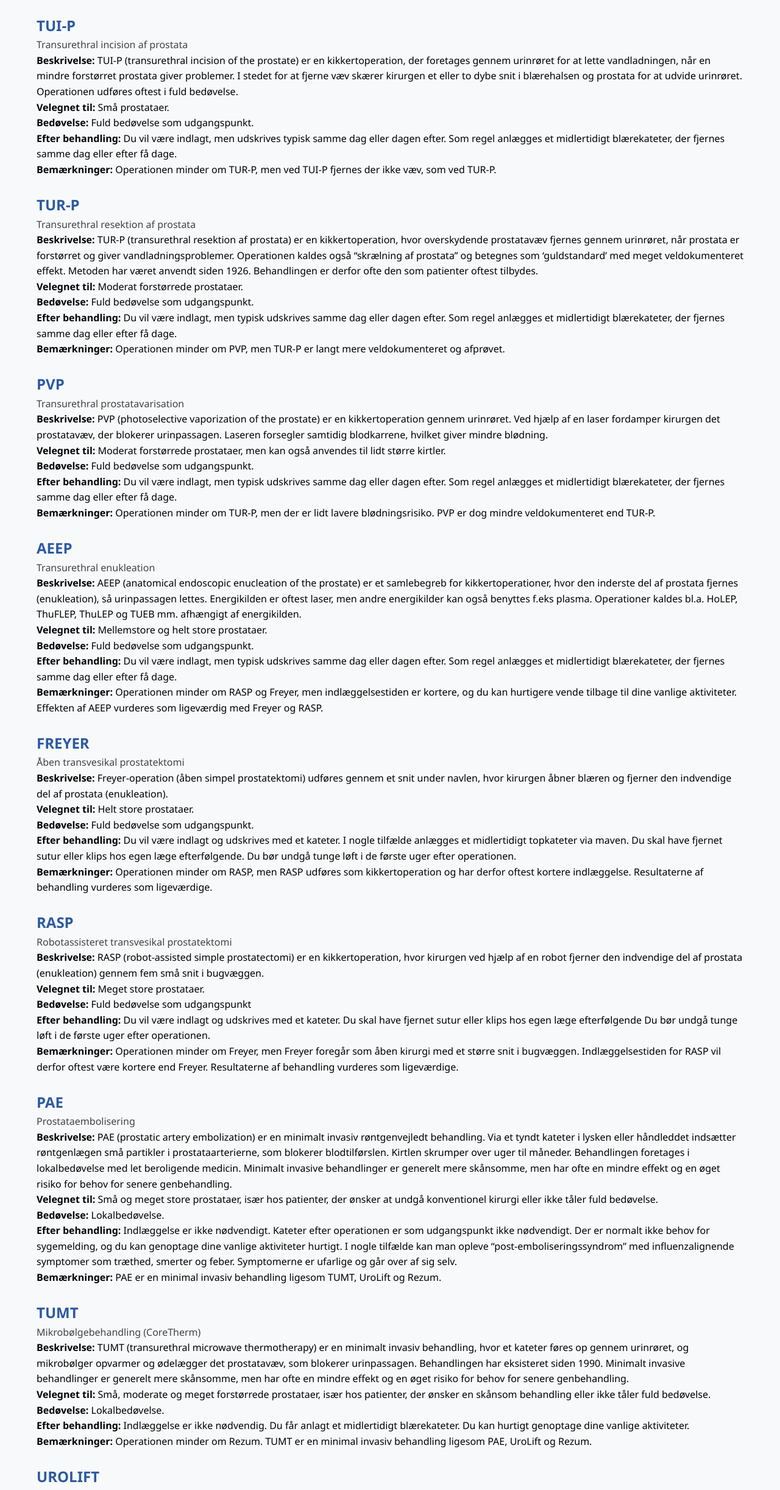
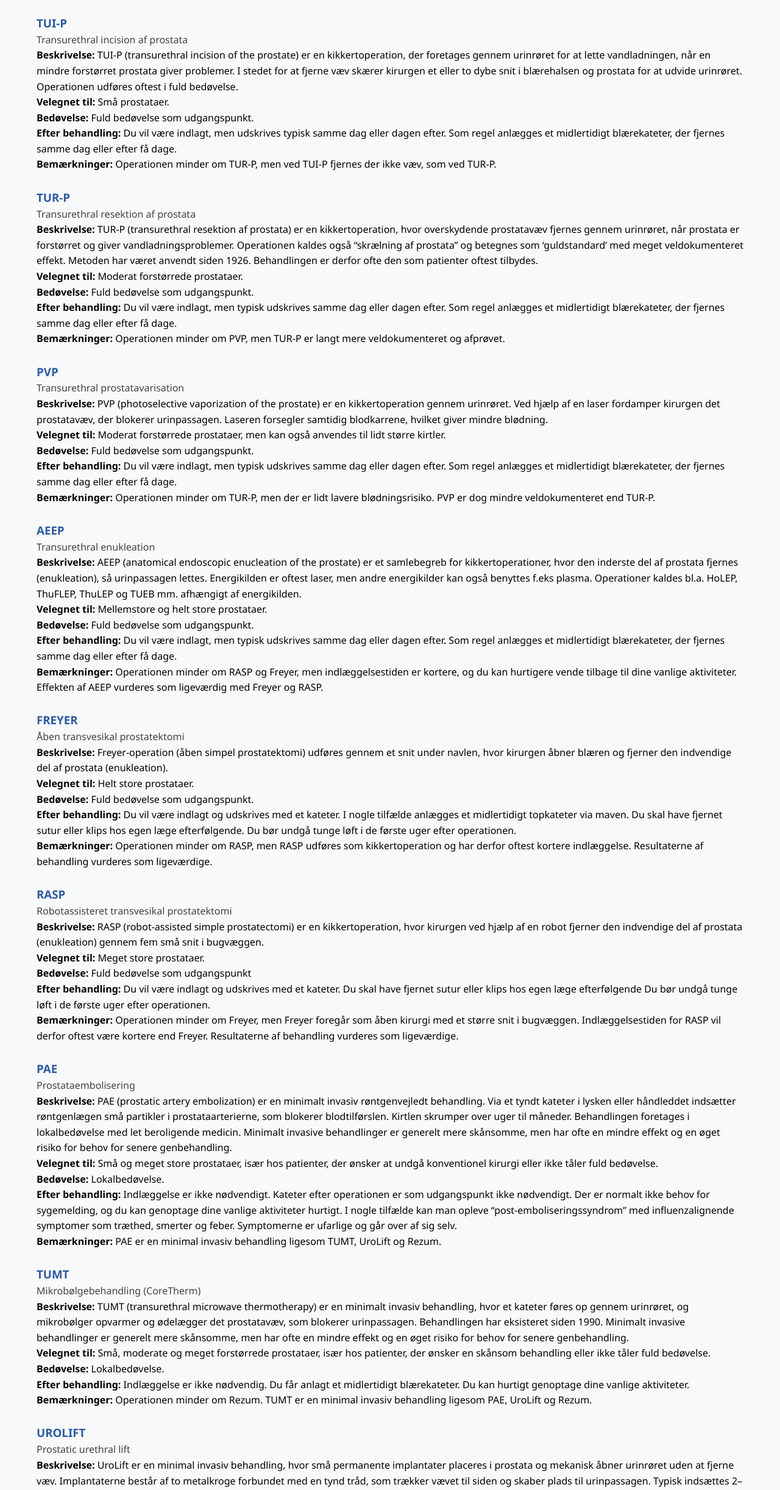
Before and after one commit to P1N60/info_website, a plain HTML site: page docs/treatment_info.html in a window 1280 px wide. Shown: the part 166-2610 px from the top of the page at 61% size. Drawn offline with Linux system fonts and the light colour scheme.

Commit message:
updated text on treatment info page

```diff
--- a/docs/styles.css
+++ b/docs/styles.css
@@ -444,7 +444,7 @@ footer {
 }
 .treatment-page h2{
     color: #2c5aa0;
-    text-align: left;
+    text-align: center;
 }
 .treatment-page a{
     color: #424242;
--- a/docs/treatment_info.html
+++ b/docs/treatment_info.html
@@ -31,7 +31,7 @@
             <h1 style="color: #2c5aa0;">Information om behandlinger</h1>
             <br>
             <!-- TUI-P -->
-            <h2>TUI-P</h2>
+            <h3>TUI-P</h3>
             <a>Transurethral incision af prostata</a>
             <p><strong>Beskrivelse: </strong>TUI‑P (transurethral incision of the prostate) er en kikkertoperation, der foretages gennem urinrøret for at lette vandladningen, når en mindre forstørret prostata giver problemer. I stedet for at fjerne væv skærer kirurgen et eller to dybe snit i blærehalsen og prostata for at udvide urinrøret. Operationen udføres oftest i fuld bedøvelse.</p>
             <p><strong>Velegnet til: </strong> Små prostataer.</p>
@@ -40,7 +40,7 @@
             <p><strong>Bemærkninger: </strong>Operationen minder om TUR-P, men ved TUI-P fjernes der ikke væv, som ved TUR-P.</p>
             <br>
             <!-- TUR-P -->
-            <h2>TUR-P</h2>
+            <h3>TUR-P</h3>
             <a>Transurethral resektion af prostata</a>
             <p><strong>Beskrivelse: </strong>TUR‑P (transurethral resektion af prostata) er en kikkertoperation, hvor overskydende prostatavæv fjernes gennem urinrøret, når prostata er forstørret og giver vandladningsproblemer. Operationen kaldes også “skrælning af prostata” og betegnes som ‘guldstandard’ med meget veldokumenteret effekt. Metoden har været anvendt siden 1926. Behandlingen er derfor ofte den som patienter oftest tilbydes.</p>
             <p><strong>Velegnet til: </strong>Moderat forstørrede prostataer.</p>
@@ -49,7 +49,7 @@
             <p><strong>Bemærkninger: </strong>Operationen minder om PVP, men TUR-P er langt mere veldokumenteret og afprøvet.</p>
             <br>
             <!-- PVP -->
-            <h2>PVP</h2>
+            <h3>PVP</h3>
             <a>Transurethral prostatavarisation</a>
             <p><strong>Beskrivelse: </strong>PVP (photoselective vaporization of the prostate) er en kikkertoperation gennem urinrøret. Ved hjælp af en laser fordamper kirurgen det prostatavæv, der blokerer urinpassagen. Laseren forsegler samtidig blodkarrene, hvilket giver mindre blødning.</p>
             <p><strong>Velegnet til: </strong>Moderat forstørrede prostataer, men kan også anvendes til lidt større kirtler.</p>
@@ -58,7 +58,7 @@
             <p><strong>Bemærkninger: </strong>Operationen minder om TUR-P, men der er lidt lavere blødningsrisiko. PVP er dog mindre veldokumenteret end TUR-P.</p>
             <br>
             <!-- AEEP -->
-            <h2>AEEP</h2>
+            <h3>AEEP</h3>
             <a>Transurethral enukleation</a>
             <p><strong>Beskrivelse: </strong>AEEP (anatomical endoscopic enucleation of the prostate) er et samlebegreb for kikkertoperationer, hvor den inderste del af prostata fjernes (enukleation), så urinpassagen lettes. Energikilden er oftest laser, men andre energikilder kan også benyttes f.eks plasma. Operationer kaldes bl.a. HoLEP, ThuFLEP, ThuLEP og TUEB mm. afhængigt af energikilden.</p>
             <p><strong>Velegnet til: </strong>Mellemstore og helt store prostataer.</p>
@@ -67,7 +67,7 @@
             <p><strong>Bemærkninger: </strong>Operationen minder om RASP og Freyer, men indlæggelsestiden er kortere, og du kan hurtigere vende tilbage til dine vanlige aktiviteter. Effekten af AEEP vurderes som ligeværdig med Freyer og RASP.</p>
             <br>
             <!-- FREYER -->
-            <h2>FREYER</h2>
+            <h3>FREYER</h3>
             <a>Åben transvesikal prostatektomi</a>
             <p><strong>Beskrivelse: </strong>Freyer-operation (åben simpel prostatektomi) udføres gennem et snit under navlen, hvor kirurgen åbner blæren og fjerner den indvendige del af prostata (enukleation). </p>
             <p><strong>Velegnet til: </strong>Helt store prostataer.</p>
@@ -76,7 +76,7 @@
             <p><strong>Bemærkninger: </strong>Operationen minder om RASP, men RASP udføres som kikkertoperation og har derfor oftest kortere indlæggelse. Resultaterne af behandling vurderes som ligeværdige. </p>
             <br>
             <!-- RASP -->
-            <h2>RASP</h2>
+            <h3>RASP</h3>
             <a>Robotassisteret transvesikal prostatektomi</a>
             <p><strong>Beskrivelse: </strong>RASP (robot-assisted simple prostatectomi) er en kikkertoperation, hvor kirurgen ved hjælp af en robot fjerner den indvendige del af prostata (enukleation) gennem fem små snit i bugvæggen.</p>
             <p><strong>Velegnet til: </strong>Meget store prostataer.</p>
@@ -85,7 +85,7 @@
             <p><strong>Bemærkninger: </strong>Operationen minder om Freyer, men Freyer foregår som åben kirurgi med et større snit i bugvæggen. Indlæggelsestiden for RASP vil derfor oftest være kortere end Freyer. Resultaterne af behandling vurderes som ligeværdige. </p>
             <br>
             <!-- PAE -->
-            <h2>PAE</h2>
+            <h3>PAE</h3>
             <a>Prostataembolisering</a>
             <p><strong>Beskrivelse: </strong>PAE (prostatic artery embolization) er en minimalt invasiv røntgenvejledt behandling. Via et tyndt kateter i lysken eller håndleddet indsætter røntgenlægen små partikler i prostataarterierne, som blokerer blodtilførslen. Kirtlen skrumper over uger til måneder. Behandlingen foretages i lokalbedøvelse med let beroligende medicin. Minimalt invasive behandlinger er generelt mere skånsomme, men har ofte en mindre effekt og en øget risiko for behov for senere genbehandling.</p>
             <p><strong>Velegnet til: </strong>Små og meget store prostataer, især hos patienter, der ønsker at undgå konventionel kirurgi eller ikke tåler fuld bedøvelse.</p>
@@ -94,7 +94,7 @@
             <p><strong>Bemærkninger: </strong>PAE er en minimal invasiv behandling ligesom TUMT, UroLift og Rezum.</p>
             <br>
             <!-- TUMT -->
-            <h2>TUMT</h2>
+            <h3>TUMT</h3>
             <a>Mikrobølgebehandling (CoreTherm)</a>
             <p><strong>Beskrivelse: </strong>TUMT (transurethral microwave thermotherapy) er en minimalt invasiv behandling, hvor et kateter føres op gennem urinrøret, og mikrobølger opvarmer og ødelægger det prostatavæv, som blokerer urinpassagen. Behandlingen har eksisteret siden 1990. Minimalt invasive behandlinger er generelt mere skånsomme, men har ofte en mindre effekt og en øget risiko for behov for senere genbehandling.</p>
             <p><strong>Velegnet til: </strong>Små, moderate og meget forstørrede prostataer, især hos patienter, der ønsker en skånsom behandling eller ikke tåler fuld bedøvelse.</p>
@@ -103,7 +103,7 @@
             <p><strong>Bemærkninger: </strong>Operationen minder om Rezum. TUMT er en minimal invasiv behandling ligesom PAE, UroLift og Rezum.</p>
             <br>
             <!-- UROLIFT -->
-            <h2>UROLIFT</h2>
+            <h3>UROLIFT</h3>
             <a>Prostatic urethral lift</a>
             <p><strong>Beskrivelse: </strong>UroLift er en minimal invasiv behandling, hvor små permanente implantater placeres i prostata og mekanisk åbner urinrøret uden at fjerne væv. Implantaterne består af to metalkroge forbundet med en tynd tråd, som trækker vævet til siden og skaber plads til urinpassagen. Typisk indsættes 2–5 implantater afhængig af prostataens størrelse og udformning. Minimalt invasive behandlinger er generelt mere skånsomme, men har ofte en mindre effekt og en øget risiko for behov for senere genbehandling.</p>
             <p><strong>Velegnet til: </strong>Moderat forstørrede prostataer. Behandlingen er særlig velegnet, hvis man ønsker at undgå seksuelle bivirkninger.</p>
@@ -112,7 +112,7 @@
             <p><strong>Bemærkninger: </strong>Ingen direkte alternative behandlinger, men UroLift hører til minimal invasive behandlinger ligesom TUMT, PAE og Rezum.</p>
             <br>
             <!-- REZUM -->
-            <h2>REZUM</h2>
+            <h3>REZUM</h3>
             <p><strong>Beskrivelse: </strong>Rezum er en minimal invasiv kikkertoperation gennem urinrøret, hvor varm vanddamp ødelægger prostataceller. Kroppen nedbryder efterfølgende det ødelagte væv over uger, så urinpassagen forbedres og symptomer mindskes. Behandlingen er af nyere dato og har eksisteret siden 2015. Minimalt invasive behandlinger er generelt mere skånsomme, men har ofte en mindre effekt og en øget risiko for behov for senere genbehandling.</p>
             <p><strong>Velegnet til: </strong>Moderat forstørrede prostataer, især patienter, der ønsker en skånsom behandling eller ikke tåler fuld bedøvelse. </p>
             <p><strong>Bedøvelse: </strong>Lokalbedøvelse eller kortvarig fuld bedøvelse</p>
```
